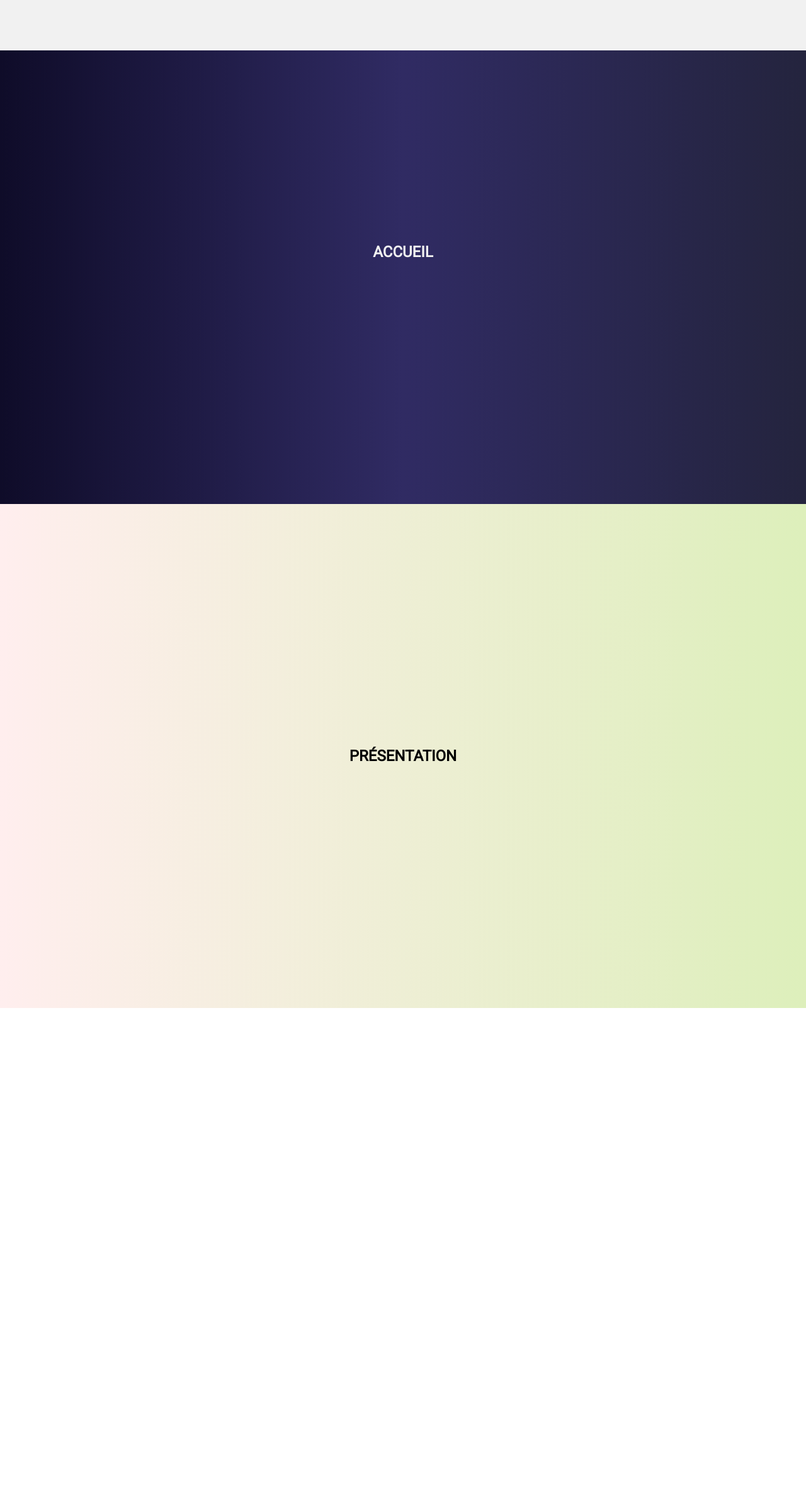
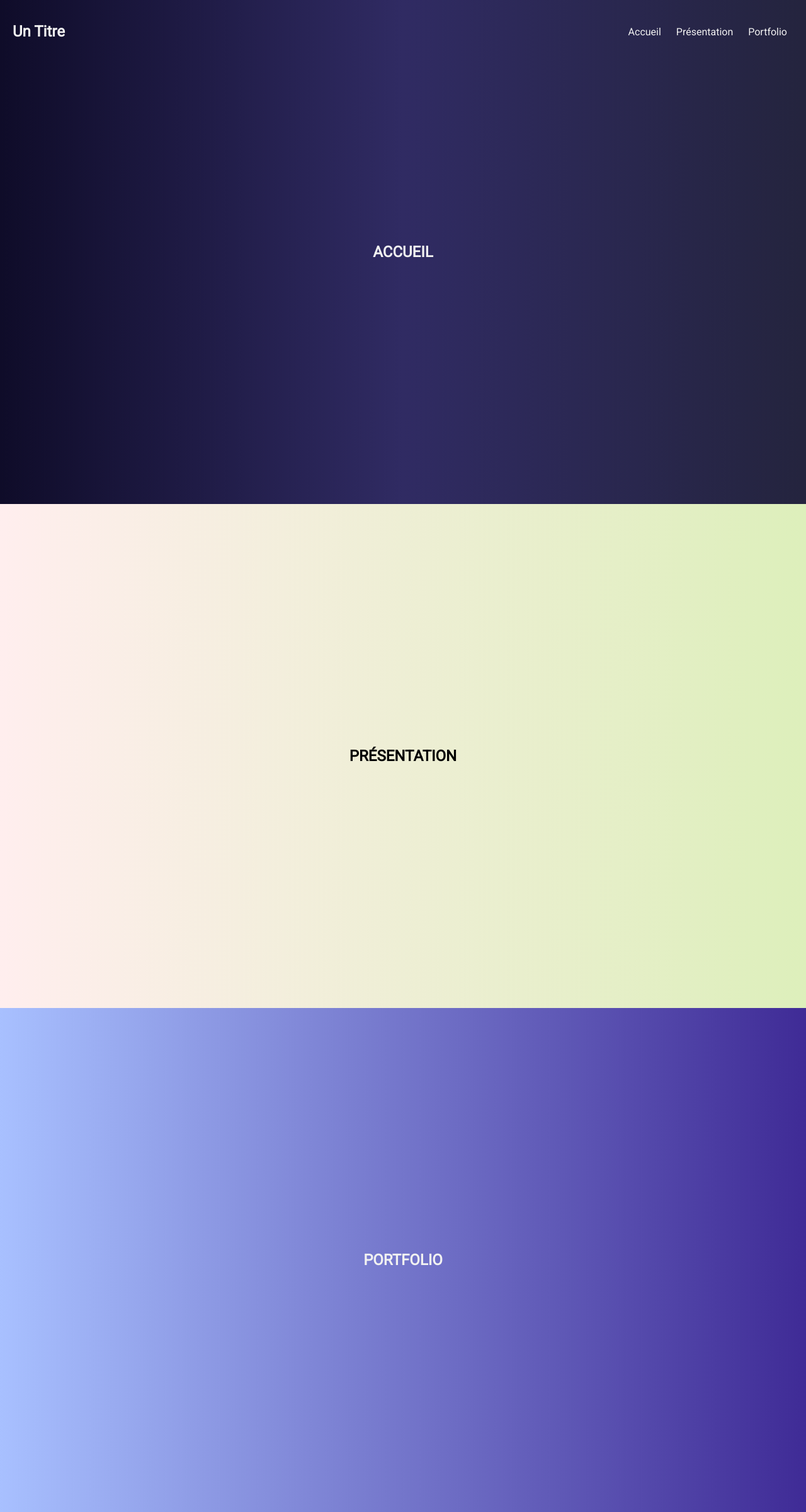
Before and after one commit to yannickbiheul/section_header, a plain HTML site: page index.html in a window 1280 px wide. Shown: the whole page at 63% size. Before the commit the page ends 1600 px from the top, so only its background shows below. Drawn offline with Linux system fonts and the light colour scheme.

Commit message:
Ajout du bouton Burger

```diff
--- a/css/style.css
+++ b/css/style.css
@@ -5,15 +5,59 @@ html, body {
     font-family: 'Roboto', sans-serif;
 }
 
+.boutonBurger {
+    position: fixed;
+    top: 30px;
+    right: 20px;
+    width: 40px;
+    height: 40px;
+    border: 1px solid #f1f1f1;
+    z-index: 50;
+    transition-duration: 0.3s;
+    display: none;
+}
+
+@media screen and (max-width: 800px) {
+    .boutonBurger {
+        display: flex;
+    }
+}
+
 header {
     width: 100%;
-    height: 80px;
-    background-color: #f1f1f1;
+    height: 100px;
+    background-color: transparent;
     position: fixed;
     top: 0;
     display: flex;
     justify-content: space-between;
     align-items: center;
+    transition-duration: 0.3s;
+}
+
+.header1 {
+    padding-left: 20px;
+}
+
+.header1 a {
+    text-decoration: none;
+    color: #f1f1f1;
+}
+
+.header2 {
+    padding-right: 20px;
+}
+
+.header2 a {
+    text-decoration: none;
+    color: #f1f1f1;
+    margin: 0 10px 0 10px;
+}
+
+@media screen and (max-width: 800px) {
+    .header2 a {
+        display: none;
+    }
 }
 
 #accueil {
@@ -35,3 +79,13 @@ header {
     align-items: center;
     color: #000;
 }
+
+#portfolio {
+    background: linear-gradient(to right, #a8c0ff, #3f2b96);
+    width: 100%;
+    height: 100vh;
+    display: flex;
+    justify-content: center;
+    align-items: center;
+    color: #f1f1f1;
+}
--- a/index.html
+++ b/index.html
@@ -16,8 +16,19 @@
 
 <body>
 
+    <div class="boutonBurger">
+        <span class="ligne"></span>
+    </div>
+
     <header>
-
+        <div class="header1">
+            <h2><a href="#">Un Titre</a></h2>
+        </div>
+        <div class="header2">
+            <a href="#">Accueil</a>
+            <a href="#">Présentation</a>
+            <a href="#">Portfolio</a>
+        </div>
     </header>
 
     <section id="accueil">
@@ -28,5 +39,9 @@
         <h1>PRÉSENTATION</h1>
     </section>
 
+    <section id="portfolio">
+        <h1>PORTFOLIO</h1>
+    </section>
+
 </body>
 </html>
--- a/js/main.js
+++ b/js/main.js
@@ -1,4 +1,18 @@
 const accueil = document.querySelector('#accueil');
-let hauteurAccueil = getComputedStyle(accueil).height;
+let hauteurAccueil = Number.parseInt(getComputedStyle(accueil).height);
+const header = document.querySelector('header');
+const boutonBurger = document.querySelector(".boutonBurger");
 
 console.log(hauteurAccueil);
+
+window.onscroll = function() {
+    if (document.documentElement.scrollTop >= hauteurAccueil) {
+        header.style.background = "#000";
+        header.style.height = "80px";
+        boutonBurger.style.top = "20px";
+    } else {
+        header.style.background = "transparent";
+        header.style.height = "100px";
+        boutonBurger.style.top = "30px";
+    }
+}
```
